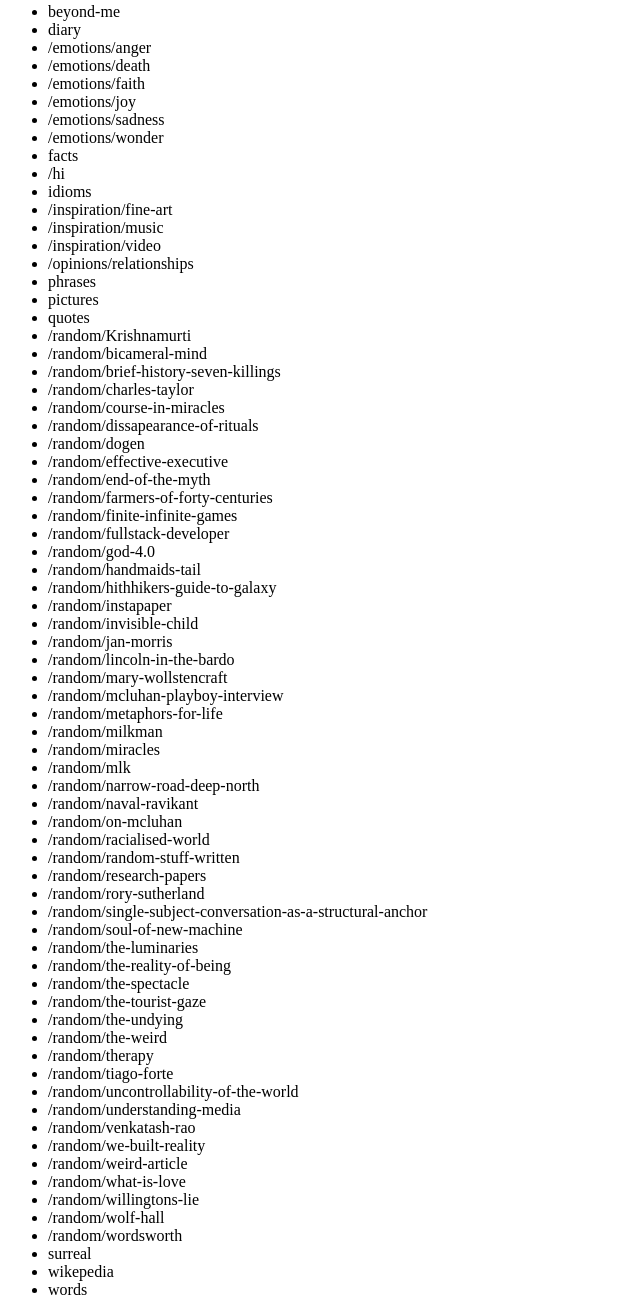
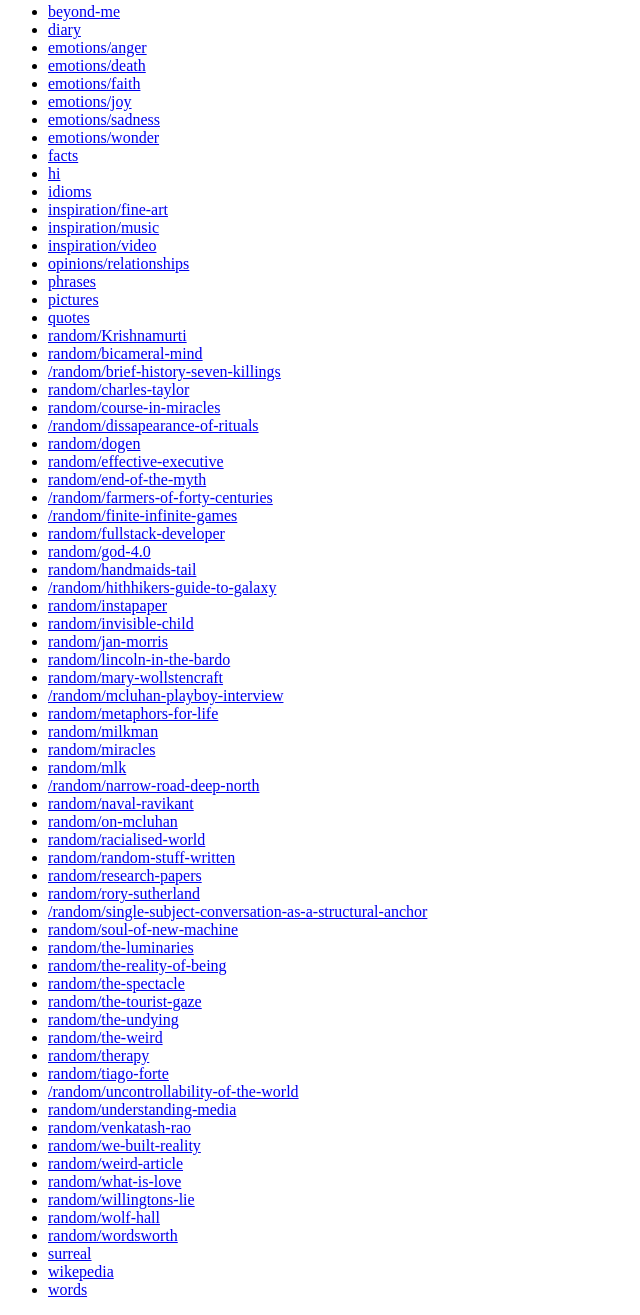
Before and after one commit to jmuzsik/writings, a plain HTML site: page docs/index.html in a window 1280 px wide. Shown: the part 103-1418 px from the top of the page, without its empty margins (0-640 px from the left). Drawn offline with Linux system fonts and the light colour scheme.

Commit message:
it was a little bit harder?

```diff
--- a/docs/index.html
+++ b/docs/index.html
@@ -11,96 +11,132 @@
     <h1>https://www.youtube.com/watch?v=oUX3jcjDSfI</h1>
 
     <ul>
-      <li href="beyond-me">beyond-me</li>
-      <li href="diary">diary</li>
-      <li href="/emotions/anger">/emotions/anger</li>
-      <li href="/emotions/death">/emotions/death</li>
-      <li href="/emotions/faith">/emotions/faith</li>
-      <li href="/emotions/joy">/emotions/joy</li>
-      <li href="/emotions/sadness">/emotions/sadness</li>
-      <li href="/emotions/wonder">/emotions/wonder</li>
-      <li href="facts">facts</li>
-      <li href="/hi">/hi</li>
-      <li href="idioms">idioms</li>
-      <li href="/inspiration/fine-art">/inspiration/fine-art</li>
-      <li href="/inspiration/music">/inspiration/music</li>
-      <li href="/inspiration/video">/inspiration/video</li>
-      <li href="/opinions/relationships">/opinions/relationships</li>
-      <li href="phrases">phrases</li>
-      <li href="pictures">pictures</li>
-      <li href="quotes">quotes</li>
-      <li href="/random/Krishnamurti">/random/Krishnamurti</li>
-      <li href="/random/bicameral-mind">/random/bicameral-mind</li>
-      <li href="/random/brief-history-seven-killings">
-        /random/brief-history-seven-killings
+      <li><a href="beyond-me">beyond-me</a></li>
+      <li><a href="diary">diary</a></li>
+      <li><a href="emotions/anger">emotions/anger</a></li>
+      <li><a href="emotions/death">emotions/death</a></li>
+      <li><a href="emotions/faith">emotions/faith</a></li>
+      <li><a href="emotions/joy">emotions/joy</a></li>
+      <li><a href="emotions/sadness">emotions/sadness</a></li>
+      <li><a href="emotions/wonder">emotions/wonder</a></li>
+      <li><a href="facts">facts</a></li>
+      <li><a href="hi">hi</a></li>
+      <li><a href="idioms">idioms</a></li>
+      <li><a href="inspiration/fine-art">inspiration/fine-art</a></li>
+      <li><a href="inspiration/music">inspiration/music</a></li>
+      <li><a href="inspiration/video">inspiration/video</a></li>
+      <li><a href="opinions/relationships">opinions/relationships</a></li>
+      <li><a href="phrases">phrases</a></li>
+      <li><a href="pictures">pictures</a></li>
+      <li><a href="quotes">quotes</a></li>
+      <li><a href="random/Krishnamurti">random/Krishnamurti</a></li>
+      <li><a href="random/bicameral-mind">random/bicameral-mind</a></li>
+      <li>
+        <a href="random/brief-history-seven-killings"
+          >/random/brief-history-seven-killings</a
+        >
       </li>
-      <li href="/random/charles-taylor">/random/charles-taylor</li>
-      <li href="/random/course-in-miracles">/random/course-in-miracles</li>
-      <li href="/random/dissapearance-of-rituals">
-        /random/dissapearance-of-rituals
+      <li><a href="random/charles-taylor">random/charles-taylor</a></li>
+      <li>
+        <a href="random/course-in-miracles">random/course-in-miracles</a>
       </li>
-      <li href="/random/dogen">/random/dogen</li>
-      <li href="/random/effective-executive">/random/effective-executive</li>
-      <li href="/random/end-of-the-myth">/random/end-of-the-myth</li>
-      <li href="/random/farmers-of-forty-centuries">
-        /random/farmers-of-forty-centuries
+      <li>
+        <a href="random/dissapearance-of-rituals"
+          >/random/dissapearance-of-rituals</a
+        >
       </li>
-      <li href="/random/finite-infinite-games">
-        /random/finite-infinite-games
+      <li><a href="random/dogen">random/dogen</a></li>
+      <li>
+        <a href="random/effective-executive">random/effective-executive</a>
       </li>
-      <li href="/random/fullstack-developer">/random/fullstack-developer</li>
-      <li href="/random/god-4.0">/random/god-4.0</li>
-      <li href="/random/handmaids-tail">/random/handmaids-tail</li>
-      <li href="/random/hithhikers-guide-to-galaxy">
-        /random/hithhikers-guide-to-galaxy
+      <li><a href="random/end-of-the-myth">random/end-of-the-myth</a></li>
+      <li>
+        <a href="random/farmers-of-forty-centuries"
+          >/random/farmers-of-forty-centuries</a
+        >
       </li>
-      <li href="/random/instapaper">/random/instapaper</li>
-      <li href="/random/invisible-child">/random/invisible-child</li>
-      <li href="/random/jan-morris">/random/jan-morris</li>
-      <li href="/random/lincoln-in-the-bardo">/random/lincoln-in-the-bardo</li>
-      <li href="/random/mary-wollstencraft">/random/mary-wollstencraft</li>
-      <li href="/random/mcluhan-playboy-interview">
-        /random/mcluhan-playboy-interview
+      <li>
+        <a href="random/finite-infinite-games">/random/finite-infinite-games</a>
       </li>
-      <li href="/random/metaphors-for-life">/random/metaphors-for-life</li>
-      <li href="/random/milkman">/random/milkman</li>
-      <li href="/random/miracles">/random/miracles</li>
-      <li href="/random/mlk">/random/mlk</li>
-      <li href="/random/narrow-road-deep-north">
-        /random/narrow-road-deep-north
+      <li>
+        <a href="random/fullstack-developer">random/fullstack-developer</a>
       </li>
-      <li href="/random/naval-ravikant">/random/naval-ravikant</li>
-      <li href="/random/on-mcluhan">/random/on-mcluhan</li>
-      <li href="/random/racialised-world">/random/racialised-world</li>
-      <li href="/random/random-stuff-written">/random/random-stuff-written</li>
-      <li href="/random/research-papers">/random/research-papers</li>
-      <li href="/random/rory-sutherland">/random/rory-sutherland</li>
-      <li href="/random/single-subject-conversation-as-a-structural-anchor">
-        /random/single-subject-conversation-as-a-structural-anchor
+      <li><a href="random/god-4.0">random/god-4.0</a></li>
+      <li><a href="random/handmaids-tail">random/handmaids-tail</a></li>
+      <li>
+        <a href="random/hithhikers-guide-to-galaxy"
+          >/random/hithhikers-guide-to-galaxy</a
+        >
       </li>
-      <li href="/random/soul-of-new-machine">/random/soul-of-new-machine</li>
-      <li href="/random/the-luminaries">/random/the-luminaries</li>
-      <li href="/random/the-reality-of-being">/random/the-reality-of-being</li>
-      <li href="/random/the-spectacle">/random/the-spectacle</li>
-      <li href="/random/the-tourist-gaze">/random/the-tourist-gaze</li>
-      <li href="/random/the-undying">/random/the-undying</li>
-      <li href="/random/the-weird">/random/the-weird</li>
-      <li href="/random/therapy">/random/therapy</li>
-      <li href="/random/tiago-forte">/random/tiago-forte</li>
-      <li href="/random/uncontrollability-of-the-world">
-        /random/uncontrollability-of-the-world
+      <li><a href="random/instapaper">random/instapaper</a></li>
+      <li><a href="random/invisible-child">random/invisible-child</a></li>
+      <li><a href="random/jan-morris">random/jan-morris</a></li>
+      <li>
+        <a href="random/lincoln-in-the-bardo">random/lincoln-in-the-bardo</a>
       </li>
-      <li href="/random/understanding-media">/random/understanding-media</li>
-      <li href="/random/venkatash-rao">/random/venkatash-rao</li>
-      <li href="/random/we-built-reality">/random/we-built-reality</li>
-      <li href="/random/weird-article">/random/weird-article</li>
-      <li href="/random/what-is-love">/random/what-is-love</li>
-      <li href="/random/willingtons-lie">/random/willingtons-lie</li>
-      <li href="/random/wolf-hall">/random/wolf-hall</li>
-      <li href="/random/wordsworth">/random/wordsworth</li>
-      <li href="surreal">surreal</li>
-      <li href="wikepedia">wikepedia</li>
-      <li href="words">words</li>
+      <li>
+        <a href="random/mary-wollstencraft">random/mary-wollstencraft</a>
+      </li>
+      <li>
+        <a href="random/mcluhan-playboy-interview"
+          >/random/mcluhan-playboy-interview</a
+        >
+      </li>
+      <li>
+        <a href="random/metaphors-for-life">random/metaphors-for-life</a>
+      </li>
+      <li><a href="random/milkman">random/milkman</a></li>
+      <li><a href="random/miracles">random/miracles</a></li>
+      <li><a href="random/mlk">random/mlk</a></li>
+      <li>
+        <a href="random/narrow-road-deep-north"
+          >/random/narrow-road-deep-north</a
+        >
+      </li>
+      <li><a href="random/naval-ravikant">random/naval-ravikant</a></li>
+      <li><a href="random/on-mcluhan">random/on-mcluhan</a></li>
+      <li><a href="random/racialised-world">random/racialised-world</a></li>
+      <li>
+        <a href="random/random-stuff-written">random/random-stuff-written</a>
+      </li>
+      <li><a href="random/research-papers">random/research-papers</a></li>
+      <li><a href="random/rory-sutherland">random/rory-sutherland</a></li>
+      <li>
+        <a href="random/single-subject-conversation-as-a-structural-anchor"
+          >/random/single-subject-conversation-as-a-structural-anchor</a
+        >
+      </li>
+      <li>
+        <a href="random/soul-of-new-machine">random/soul-of-new-machine</a>
+      </li>
+      <li><a href="random/the-luminaries">random/the-luminaries</a></li>
+      <li>
+        <a href="random/the-reality-of-being">random/the-reality-of-being</a>
+      </li>
+      <li><a href="random/the-spectacle">random/the-spectacle</a></li>
+      <li><a href="random/the-tourist-gaze">random/the-tourist-gaze</a></li>
+      <li><a href="random/the-undying">random/the-undying</a></li>
+      <li><a href="random/the-weird">random/the-weird</a></li>
+      <li><a href="random/therapy">random/therapy</a></li>
+      <li><a href="random/tiago-forte">random/tiago-forte</a></li>
+      <li>
+        <a href="random/uncontrollability-of-the-world"
+          >/random/uncontrollability-of-the-world</a
+        >
+      </li>
+      <li>
+        <a href="random/understanding-media">random/understanding-media</a>
+      </li>
+      <li><a href="random/venkatash-rao">random/venkatash-rao</a></li>
+      <li><a href="random/we-built-reality">random/we-built-reality</a></li>
+      <li><a href="random/weird-article">random/weird-article</a></li>
+      <li><a href="random/what-is-love">random/what-is-love</a></li>
+      <li><a href="random/willingtons-lie">random/willingtons-lie</a></li>
+      <li><a href="random/wolf-hall">random/wolf-hall</a></li>
+      <li><a href="random/wordsworth">random/wordsworth</a></li>
+      <li><a href="surreal">surreal</a></li>
+      <li><a href="wikepedia">wikepedia</a></li>
+      <li><a href="words">words</a></li>
     </ul>
   </body>
 </html>
```
